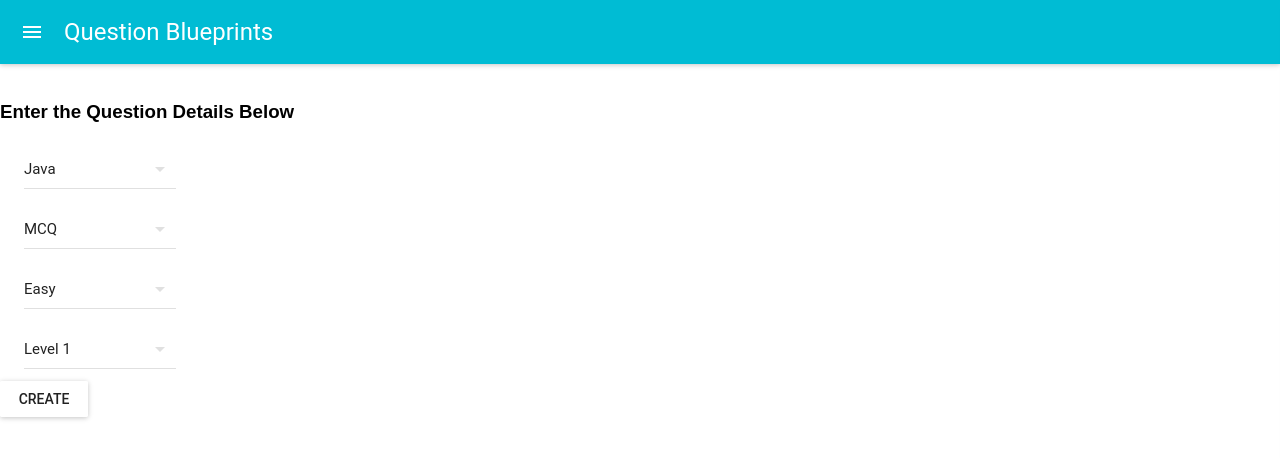
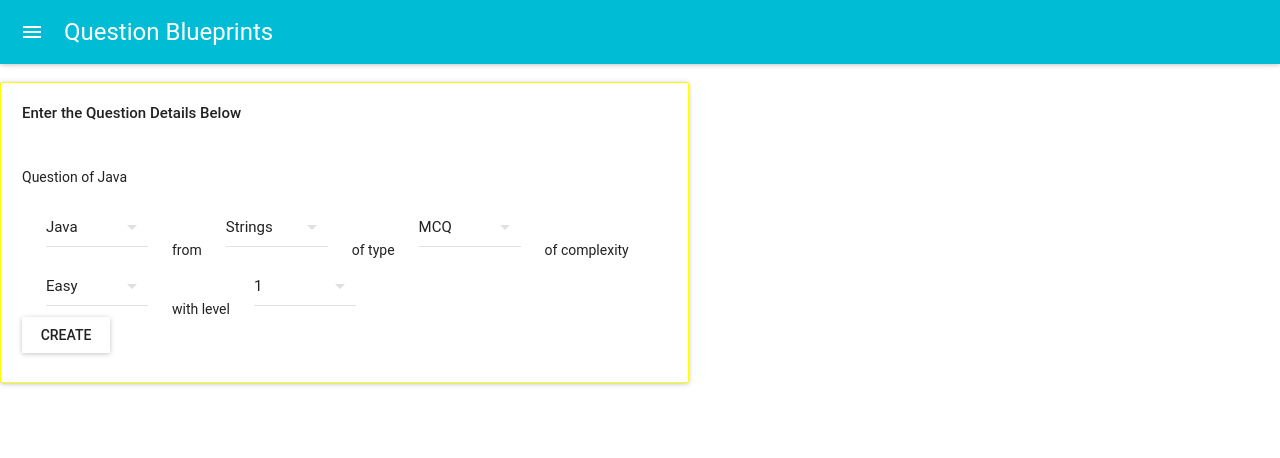
Before and after one commit to ParamveerChattha/questionBankUI, a React (Create React App) app in the folder questiondefinition/: page / in a window 1280 px wide. Shown: the top 458 px of the page. Built offline with nearby package versions, Linux system fonts and the light colour scheme.

Commit message:
updating preview

```diff
--- /dev/null
+++ b/questiondefinition/src/PreviewTrueFalse.js
@@ -0,0 +1,26 @@
+import React from 'react';
+import {Card, CardActions, CardHeader, CardText} from 'material-ui/Card';
+import FlatButton from 'material-ui/FlatButton';
+
+class PreviewTrueFalse extends React.Component{
+  constructor(props){
+    super(props)
+    this.state={
+                open:true
+                }
+
+  }
+  render(){
+    return(
+    <Card open= {this.state.open}>
+      <CardHeader
+        title = "Question Preview"
+      />
+      <CardText expandable = {false}>
+
+      </CardText>
+    </Card>
+);}
+}
+
+export default PreviewTrueFalse;
--- a/questiondefinition/src/QuestionLayout.js
+++ b/questiondefinition/src/QuestionLayout.js
@@ -3,6 +3,7 @@ import Drawer from 'material-ui/Drawer';
 import AppBar from 'material-ui/AppBar';
 import RaisedButton from 'material-ui/RaisedButton';
 import McqQuestion from './McqQuestion';
+import PreviewTrueFalse from './PreviewTrueFalse';
 import TFQuestion from './TFQuestion';
 const style = {
   margin: 12,
@@ -13,7 +14,8 @@ export default class QuestionLayout extends React.Component {
     super(props);
 
     this.state = {mcq: false,
-                  tf: false}
+                  tf: false,
+                  preview: false}
     this.toggleDrawer = this.toggleDrawer.bind(this);
   }
   render() {
@@ -30,8 +32,9 @@ export default class QuestionLayout extends React.Component {
           <AppBar title="True or False Question" />
           < TFQuestion />
             <RaisedButton label="cancel" default={true} style={style} onClick = {this.toggleDrawer }/>
-            <RaisedButton label="preview" secondary={true} style={style} />
+            <RaisedButton label="preview" secondary={true} style={style} onClick="this.openPreview"/>
             <RaisedButton label="save" primary={true} style={style} />
+
         </Drawer>
       </div>
     );
@@ -45,4 +48,7 @@ export default class QuestionLayout extends React.Component {
     this.setState({mcq: false});
     this.setState({tf: false});
   }
+  openPreview(){
+    <PreviewTrueFalse/>
+  }
 }
--- a/questiondefinition/src/QuestionProperties.js
+++ b/questiondefinition/src/QuestionProperties.js
@@ -4,9 +4,22 @@ import AppBar from 'material-ui/AppBar';
 import DropDownMenu from 'material-ui/DropDownMenu';
 import MenuItem from 'material-ui/MenuItem';
 import QuestionLayout from './QuestionLayout';
+import {Card, CardActions, CardHeader, CardText} from 'material-ui/Card';
+import FlatButton from 'material-ui/FlatButton';
+
 const styles = {
   customWidth: {
-    width: 200
+    width: 150
+  },
+  cardWidth :{
+    margin: "left",
+width: 689,
+border: "1px solid yellow",
+padding: 5
+  },
+  buttonAlign:{
+    justifyContent: 'center',
+     alignItems: 'center',
   },
 };
 class QuestionProperties extends React.Component {
@@ -16,6 +29,7 @@ constructor(props){
               levelValue: 1,
               domainValue: 1,
               complexityValue: 1,
+              topicValue: 1,
               mcq: false,
               tf : false}
   this.openLayout=this.openLayout.bind(this);
@@ -30,40 +44,53 @@ constructor(props){
       />
       </header>
       <br/>
-      <h3>
-      <p align="left" >  Enter the Question Details Below </p>
-      </h3>
+      <Card style={styles.cardWidth}>
+        <CardHeader
+          title="Enter the Question Details Below"
+        />
+
+        <CardText expandable={false}>
+
+<form>    <p> Question of Java </p>
         <DropDownMenu value={this.state.domainValue} onChange={this.handleDomainChange}  style={styles.customWidth}>
           <MenuItem value={1} primaryText="Java" />
           <MenuItem value={2} primaryText="Python" />
           <MenuItem value={3} primaryText="DB Conectivty requred" />
         </DropDownMenu>
-        <br />
+        from
+        <DropDownMenu value={this.state.topicValue} onChange={this.handleTopicChange}  style={styles.customWidth}>
+          <MenuItem value={1} primaryText="Strings" />
+          <MenuItem value={2} primaryText="collections" />
+        </DropDownMenu>
+                  of type
         <DropDownMenu value={this.state.typeValue} onChange={this.handleTypeChange}  style={styles.customWidth}>
           <MenuItem value={1} primaryText="MCQ" />
           <MenuItem value={2} primaryText="T/F" />
 
         </DropDownMenu>
-        <br />
+                  of complexity
         <DropDownMenu value={this.state.complexityValue} onChange={this.handleComplexityChange}  style={styles.customWidth}>
           <MenuItem value={1} primaryText="Easy" />
           <MenuItem value={2} primaryText="Medium" />
           <MenuItem value={3} primaryText="Hard" />
         </DropDownMenu>
-        <br />
+        with level
         <DropDownMenu value={this.state.levelValue} onChange={this.handleLevelChange}  style={styles.customWidth}>
-          <MenuItem value={1} primaryText="Level 1" />
-          <MenuItem value={2} primaryText="Level 2" />
-          <MenuItem value={3} primaryText="Level 3" />
+          <MenuItem value={1} primaryText="1" />
+          <MenuItem value={2} primaryText="2" />
+          <MenuItem value={3} primaryText="3" />
         </DropDownMenu>
-      <br />
       <div>
         <RaisedButton
-          label="Create"
-          onClick={this.openLayout}
+          label = "Create"
+          onClick = {this.openLayout}
+          style = {styles.buttonAlign}
         />
         < QuestionLayout openMcq={this.state.mcq} openTf={this.state.tf} />
         </div>
+        </form>
+        </CardText>
+      </Card>
       </div>
     );
   }
```
